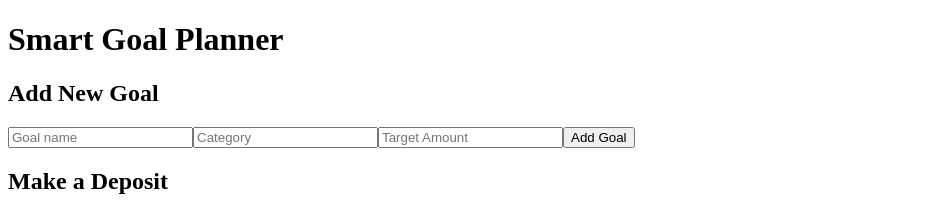
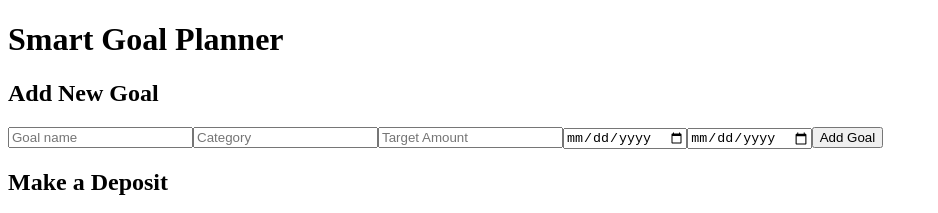
Before and after one commit to waweru-sdf/Phase-2-week-2, a React (Vite) app: page / in a window 1280 px wide. Shown: the top 213 px of the page, without its empty margins (0-938 px from the left). Built offline with nearby package versions, Linux system fonts and the light colour scheme; no server answers.

Commit message:
dates update

```diff
--- a/src/components/GoalForm.jsx
+++ b/src/components/GoalForm.jsx
@@ -6,6 +6,8 @@ function GoalForm({ onAddGoal }) {
     category: "",
     targetAmount: "",
     savedAmount: 0,
+    createdAt: "",
+    deadline: "",
   });
 
   function handleChange(e) {
@@ -15,25 +17,45 @@ function GoalForm({ onAddGoal }) {
 
   function handleSubmit(e) {
     e.preventDefault();
-    onAddGoal({ ...formData, targetAmount: Number(formData.targetAmount) });
-    setFormData({ name: "", category: "", targetAmount: "", savedAmount: 0 });
+
+    // Ensure numeric fields are numbers
+    const newGoal = {
+      ...formData,
+      targetAmount: Number(formData.targetAmount),
+      savedAmount: Number(formData.savedAmount),
+    };
+
+    onAddGoal(newGoal);
+
+    // Reset form
+    setFormData({
+      name: "",
+      category: "",
+      targetAmount: "",
+      savedAmount: 0,
+      createdAt: "",
+      deadline: "",
+    });
   }
 
   return (
     <form onSubmit={handleSubmit}>
       <h2>Add New Goal</h2>
+
       <input
         name="name"
         placeholder="Goal name"
         value={formData.name}
         onChange={handleChange}
       />
+
       <input
         name="category"
         placeholder="Category"
         value={formData.category}
         onChange={handleChange}
       />
+
       <input
         name="targetAmount"
         type="number"
@@ -41,6 +63,21 @@ function GoalForm({ onAddGoal }) {
         value={formData.targetAmount}
         onChange={handleChange}
       />
+
+      <input
+        name="createdAt"
+        type="date"
+        value={formData.createdAt}
+        onChange={handleChange}
+      />
+
+      <input
+        name="deadline"
+        type="date"
+        value={formData.deadline}
+        onChange={handleChange}
+      />
+
       <button type="submit">Add Goal</button>
     </form>
   );
--- a/src/components/GoalItem.jsx
+++ b/src/components/GoalItem.jsx
@@ -11,6 +11,8 @@ function GoalItem({ goal, onDelete }) {
       <p>Saved: ${savedAmount}</p>
       <p>Remaining: ${remaining}</p>
       <p>Progress: {progress.toFixed(1)}%</p>
+      <p>Created At: {goal.createdAt}</p>
+      <p>Deadline: {goal.deadline}</p>
       <button onClick={() => onDelete(id)}>Delete</button>
     </div>
   );
```
